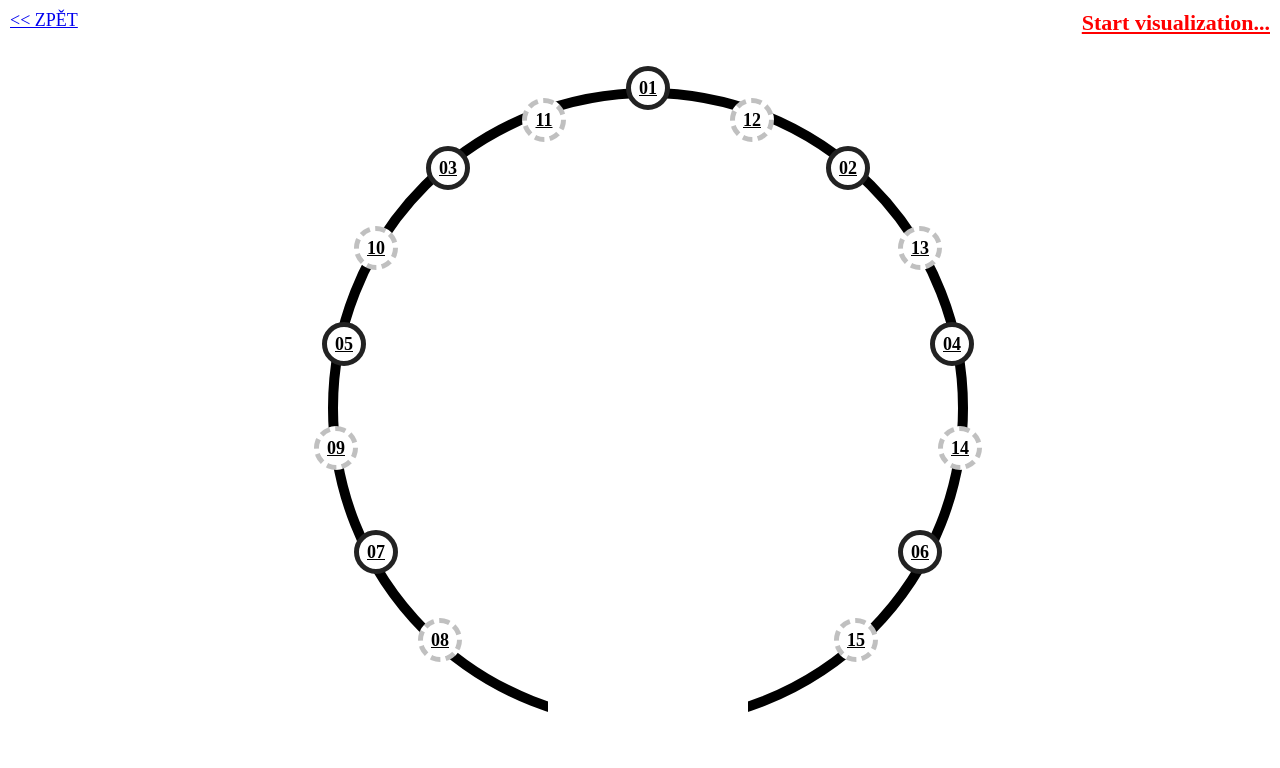
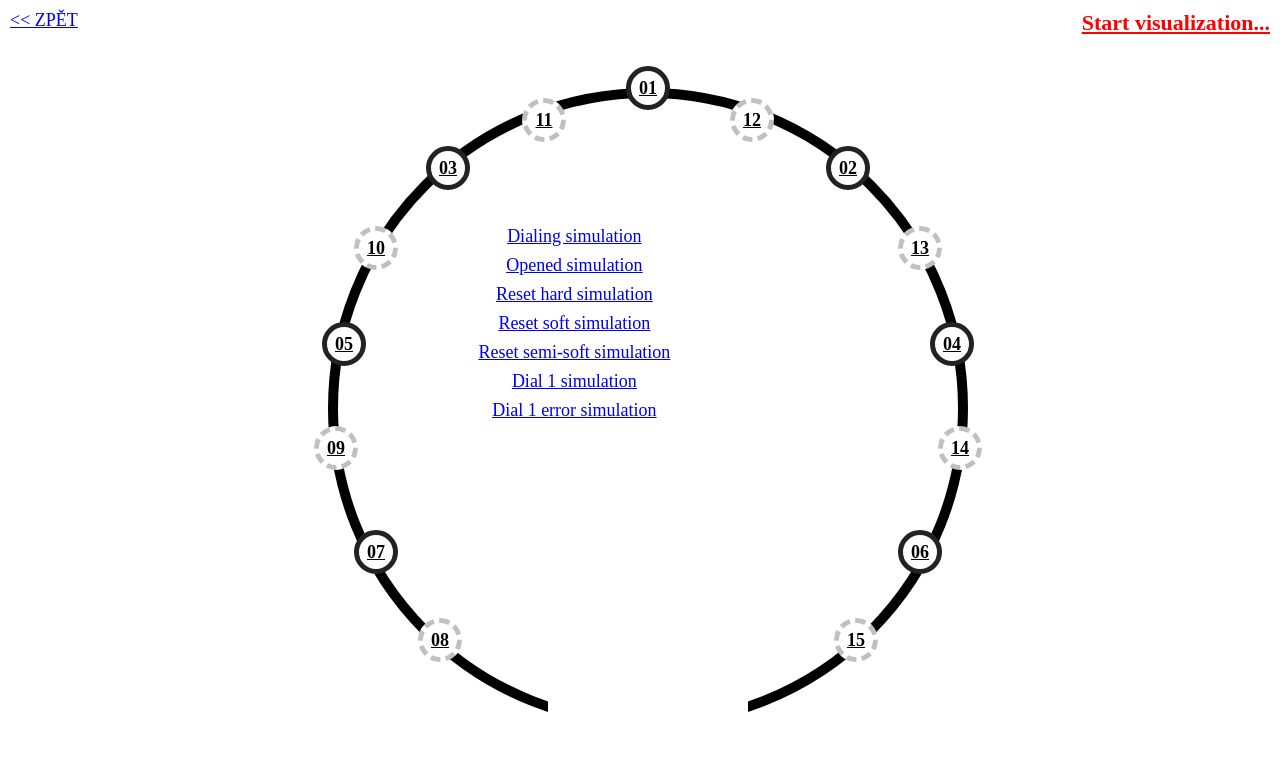
Before and after one commit to JustGetSchwifty/rpi-dhd, a PHP site: page /visualizer.php in a window 1280 px wide. Shown: the top 768 px of the page. Run offline with PHP 8.4, Linux system fonts and the light colour scheme.

Commit message:
Timing chages and testing scenarios for visualizer

```diff
--- a/visualizer.php
+++ b/visualizer.php
@@ -135,6 +135,20 @@
          transform: translateY( 29vh ) translateX( 26vh );
       }
 
+      .simulations {
+         position: absolute;
+         display: flex;
+         flex-direction: column;
+         top: 20%;
+         left: 22%;
+      }
+
+      .simulations a {
+         display: block;
+         text-align: center;
+         margin: 4px;
+      }
+
       .blocker {
          width: 200px;
          height: 50px;
@@ -174,7 +188,71 @@
    <a href="?pin=22" class="stripe stripe_14 pin_22<?php echo ( intval( exec( "gpio read 22" ) ) == 1 ? " on" : " off" ) ?>">14</a>
    <a href="?pin=21" class="stripe stripe_15 pin_21<?php echo ( intval( exec( "gpio read 21" ) ) == 1 ? " on" : " off" ) ?>">15</a>
    <a class="blocker"></a>
+   <div class="simulations">
+      <a href="#" onclick="dialing();return false;">Dialing simulation</a>
+      <a href="#" onclick="opened();return false;">Opened simulation</a>
+      <a href="#" onclick="resetHard();return false;">Reset hard simulation</a>
+      <a href="#" onclick="resetSoft();return false;">Reset soft simulation</a>
+      <a href="#" onclick="resetSemiSoft();return false;">Reset semi-soft simulation</a>
+      <a href="#" onclick="dialed();return false;">Dial 1 simulation</a>
+      <a href="#" onclick="dialError();return false;">Dial 1 error simulation</a>
+   </div>
 </div>
+
+<script type="text/javascript">
+   window.audio_dial = new Audio('media/Gate-Dial.mp3');
+   window.audio_open = new Audio('media/Gate-Open.mp3');
+   window.audio_close = new Audio('media/Gate-Close.mp3');
+   window.audio_fail = new Audio('media/Gate-Fail.mp3');
+
+   function dialing() {
+      window.audio_dial.currentTime = 0;
+      window.audio_dial.play();
+      var xhttp = new XMLHttpRequest();
+      xhttp.open("GET", "server.php?dialingNow", true);
+      xhttp.send();
+      setTimeout( function() {
+         xhttp.open("GET", "server.php?dialedNow&test", true);
+         xhttp.send();
+      }, 6500 );
+   }
+   function opened() {
+      window.audio_open.currentTime = 0;
+      window.audio_open.play();
+      var xhttp = new XMLHttpRequest();
+      xhttp.open("GET", "server.php?success", true);
+      xhttp.send();
+   }
+   function resetHard() {
+      var xhttp = new XMLHttpRequest();
+      xhttp.open("GET", "server.php?reset=hard", true);
+      xhttp.send();
+   }
+   function resetSoft() {
+      window.audio_close.currentTime = 0;
+      window.audio_close.play();
+      var xhttp = new XMLHttpRequest();
+      xhttp.open("GET", "server.php?reset=soft", true);
+      xhttp.send();
+   }
+   function resetSemiSoft() {
+      var xhttp = new XMLHttpRequest();
+      xhttp.open("GET", "server.php?reset=semisoft", true);
+      xhttp.send();
+   }
+   function dialError() {
+      window.audio_fail.currentTime = 0;
+      window.audio_fail.play();
+      var xhttp = new XMLHttpRequest();
+      xhttp.open("GET", "server.php?dialedNowWithError&test", true);
+      xhttp.send();
+   }
+   function dialed() {
+      var xhttp = new XMLHttpRequest();
+      xhttp.open("GET", "server.php?dialedNow&test", true);
+      xhttp.send();
+   }
+</script>
 
 <?php if( isset( $_GET["visualize"] ) ) { ?>
    <a href="?" class="heartbeat">Stop visualization...</a>
```
Also changed, not shown: server.php (+13 -4 lines).
